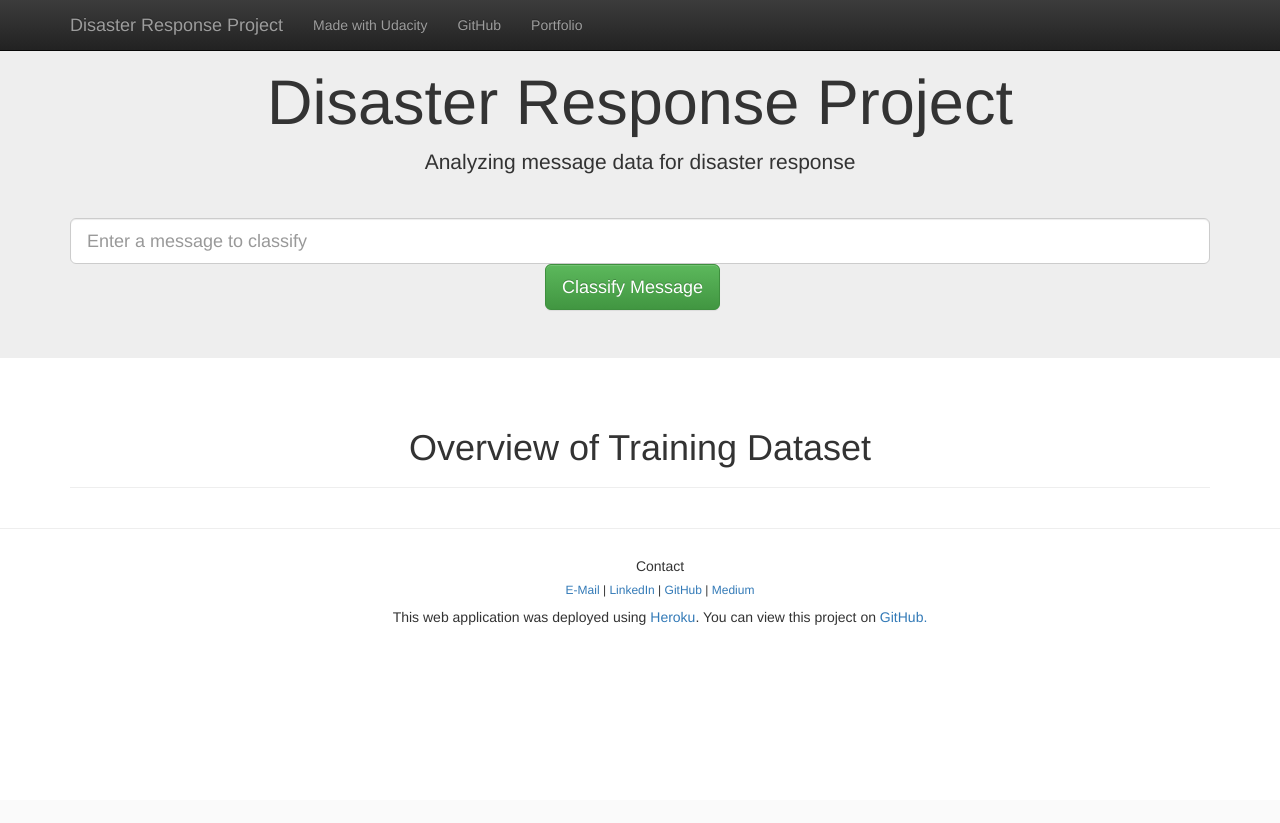
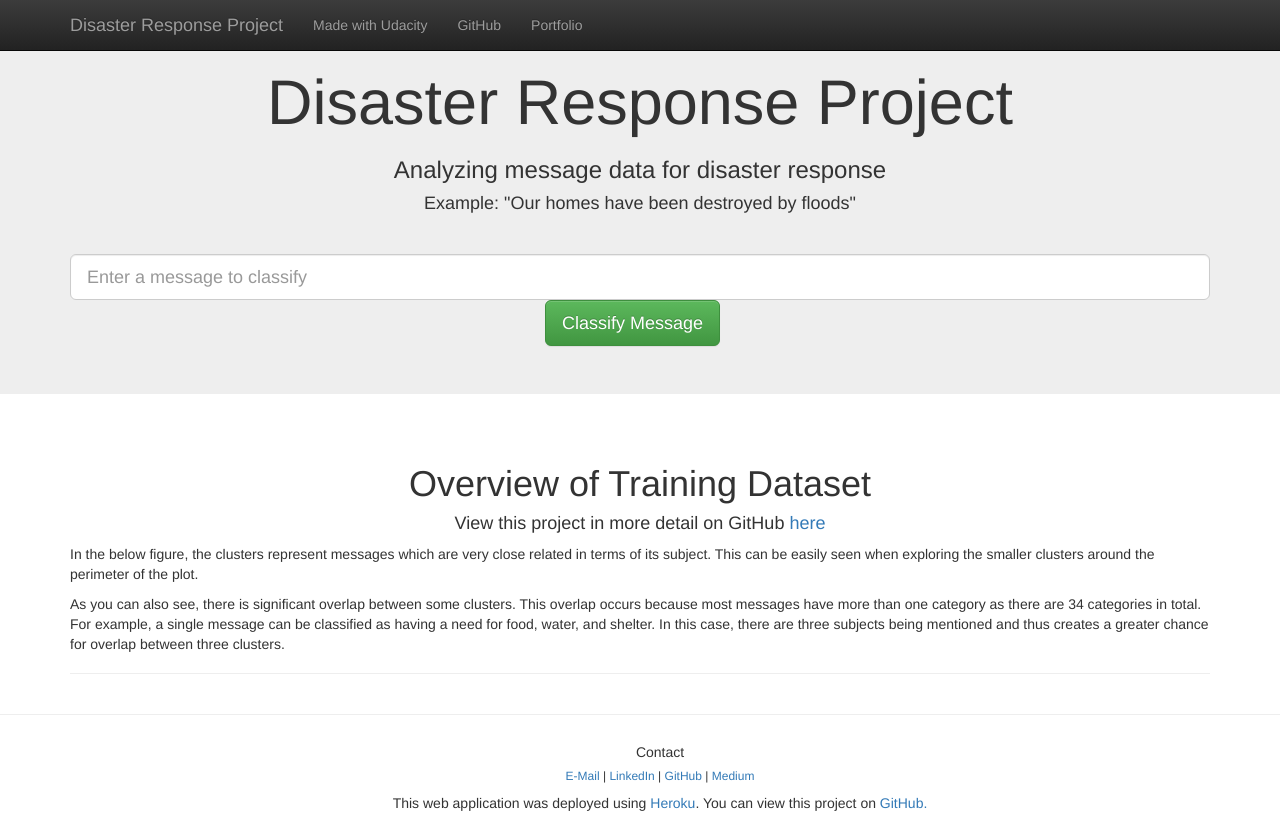
Before and after one commit to sergatron/deploy-disaster-response, a Flask app: template webapp/templates/master.html in a window 1280 px wide. Before the commit the page ends 625 px from the top, so only its background shows below. Run offline with Flask 2, Linux system fonts and the light colour scheme; the template is opened without the code that fills it, so the values that code supplies are empty; parts of the project's set-up code (start-up, migrations or seed data) failed here and were passed over; some libraries are stand-ins or nearby versions.

Commit message:
Change order of plots; Add comments

```diff
--- a/webapp/run.py
+++ b/webapp/run.py
@@ -189,16 +189,13 @@ def index():
 
     #### Clusters; t-SNE plot
     cluster_fig = plot_clusters().to_plotly_json()
-    graph_set_3 = []
-    graph_set_3 = graph_set_3.append(cluster_fig)
-
+    graph_set_1.insert(0, cluster_fig)
 
     # convert plots to json; and append to list
-    graph_set_2 = []
-    graph_set_2.append(top_fig.to_plotly_json())
-    graph_set_2.append(bottom_fig.to_plotly_json())
-    graph_set_2.append(bigram_top_fig.to_plotly_json())
-    graph_set_2.append(bigram_bottom_fig.to_plotly_json())
+    graph_set_1.append(top_fig.to_plotly_json())
+    graph_set_1.append(bottom_fig.to_plotly_json())
+    graph_set_1.append(bigram_top_fig.to_plotly_json())
+    graph_set_1.append(bigram_bottom_fig.to_plotly_json())
 
     def encode_plots(graphs):
         # encode plotly graphs in JSON
@@ -207,18 +204,11 @@ def index():
         return ids, graphJSON
 
     ids, graphJSON = encode_plots(graph_set_1)
-    ids_ngram, graphJSON_ngram = encode_plots(graph_set_2)
-    ids_tsne, graphJSON_tsne = encode_plots(graph_set_3)
-
 
     # render web page with plotly graphs
     return render_template('master.html',
                            ids=ids,
                            graphJSON=graphJSON,
-                           ids_ngram=ids_ngram,
-                           graphJSON_ngram=graphJSON_ngram,
-                           ids_tsne=ids_tsne,
-                           graphJSON_tsne=graphJSON_tsne
                            )
 
 
--- a/webapp/templates/master.html
+++ b/webapp/templates/master.html
@@ -34,8 +34,9 @@
 <div class="jumbotron">
     <div class="container">
         <h1 class="text-center">Disaster Response Project</h1>
-        <p class="text-center">Analyzing message data for disaster response</p>
-        <hr />
+        <h3 class="text-center">Analyzing message data for disaster response</h3>
+		<h4 class="text-center">Example: "Our homes have been destroyed by floods"</h4>
+        <hr/>
 
         <div class="row">
             <div class="col-lg-12 form-group-lg">
@@ -57,16 +58,28 @@
     {% block content %}
         <div class="page-header">
             <h1 class="text-center">Overview of Training Dataset</h1>
+			<h4 class="text-center">View this project in more detail on GitHub <a href="https://github.com/sergatron/disaster-response-project">here</a></h4>
+			<p>In the below figure, the clusters represent messages which are very close related in terms of its subject. This can be easily seen when exploring the smaller clusters around the perimeter of the plot.</p>
+			<p>As you can also see, there is significant overlap between some clusters. This overlap occurs because most messages have more than one category as there are 34 categories in total. For example, a single message can be classified as having a need for food, water, and shelter. In this case, there are three subjects being mentioned and thus creates a greater chance for overlap between three clusters.</p>
         </div>
     {% endblock %}
 
-    {% for id in ids_tsne %}
+    {% for id in ids %}
         <div id="{{id}}"></div>
-		<hr>
     {% endfor %}
 
 </div>
+
+<script type="text/javascript">
+    const graphs = {{graphJSON | safe}};
+    const ids = {{ids | safe}};
+    for(let i in graphs) {
+        Plotly.plot(ids[i], graphs[i].data, graphs[i].layout);
+    }
+</script>
+
 <hr>
+
 <div class="container text-center" style="margin-top:100">
 
 	<footer>
@@ -95,31 +108,9 @@
 	</footer>
 
 </div>
-<script type="text/javascript">
-    const graphs = {{graphJSON | safe}};
-    const ids = {{ids | safe}};
-    for(let i in graphs) {
-        Plotly.plot(ids[i], graphs[i].data, graphs[i].layout);
-    };
-
-	const graphs_ngram = {{graphJSON_ngram | safe}};
-    const ids_ngram = {{ids_ngram | safe}};
-    for(let i in graphs_ngram) {
-        Plotly.plot(ids_ngram[i], graphs_ngram[i].data, graphs_ngram[i].layout);
-    };
-
-	const graphJSON_tsne = {{graphJSON_tsne | safe}};
-    const ids_tsne = {{ids_tsne | safe}};
-    for(let i in graphJSON_tsne) {
-        Plotly.plot(ids_tsne[i], graphJSON_tsne[i].data, graphJSON_tsne[i].layout);
-    };
 
 
 
 
-
-
-</script>
-
 </body>
 </html>
```
